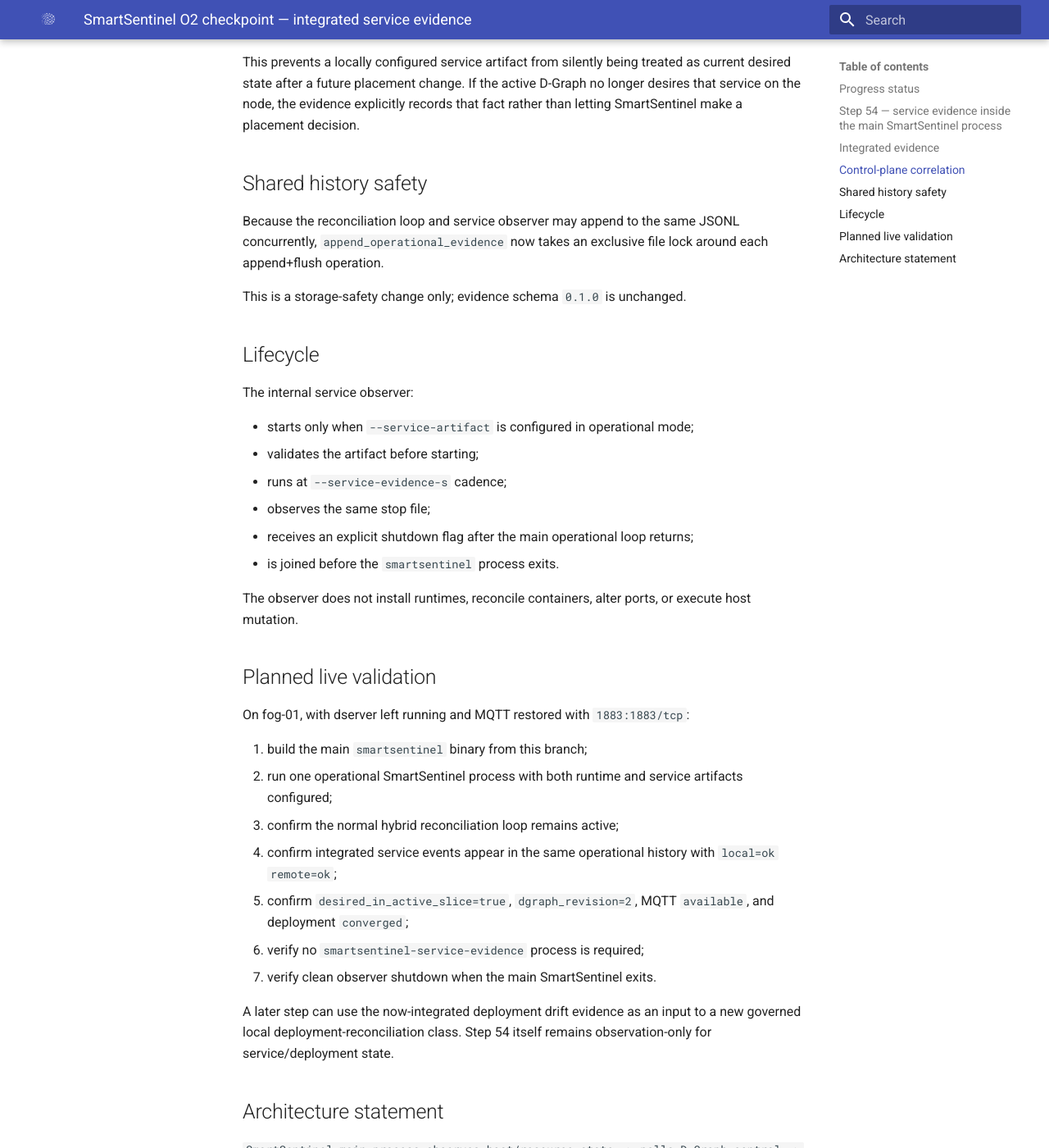
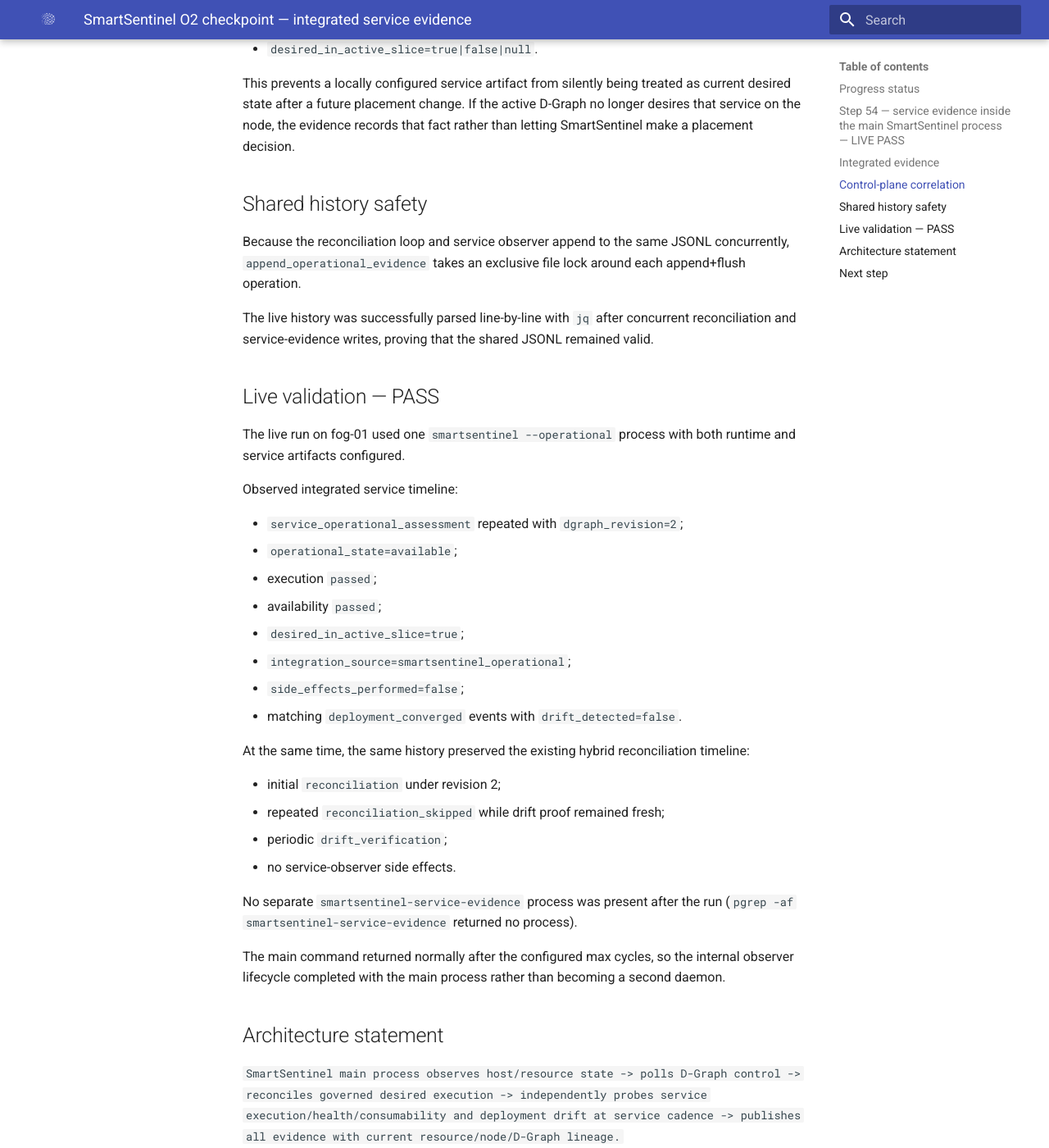
Before and after one commit to dnredson/datum, an MkDocs documentation site: the page built from documentation/checkpoints/SMARTSENTINEL_PROGRESS_2026-09-04_O2_INTEGRATED_SERVICE_EVIDENCE.md, in a window 1280 px wide and 1400 px high, scrolled down 1856 px. Shown: the whole window at 82% size. Built offline with MkDocs 1.6.1 and Material for MkDocs 9.7.7, drawn with Linux system fonts in a browser that asks for light colours; some of the changed text lies outside the part shown.

Commit message:
Close step 54 integrated service evidence live validation

```diff
--- a/documentation/checkpoints/SMARTSENTINEL_PROGRESS_2026-09-04_O2_INTEGRATED_SERVICE_EVIDENCE.md
+++ b/documentation/checkpoints/SMARTSENTINEL_PROGRESS_2026-09-04_O2_INTEGRATED_SERVICE_EVIDENCE.md
@@ -11,15 +11,15 @@ Baseline main: `7c13e1f950d0f0d7507235ed50341655947750dc`
 - 51/100 — LIVE PASS.
 - 52/100 — LIVE PASS.
 - 53/100 — LIVE PASS.
-- 54/100 — IMPLEMENTED, pending compile/live validation.
+- 54/100 — LIVE PASS.
 
-The validated 53/100 baseline is on `main`. Step 54 is isolated in this branch.
+Step 54 is closed after build and live validation on fog-01 with one operational SmartSentinel process.
 
-## Step 54 — service evidence inside the main SmartSentinel process
+## Step 54 — service evidence inside the main SmartSentinel process — LIVE PASS
 
 Step 54 removes the need to run `smartsentinel-service-evidence` as a second process during normal operation.
 
-The main `smartsentinel --operational` binary now accepts:
+The main `smartsentinel --operational` binary accepts:
 
 - `--service-artifact <path>`;
 - `--service-evidence-s <seconds>` with default 15 seconds.
@@ -44,55 +44,58 @@ All integrated service evidence remains observational and sets `side_effects_per
 
 Before each service assessment the observer resolves the current resource binding with the existing fail-closed bootstrap path and, when bound, fetches the active operational D-Graph slice.
 
-The evidence envelope therefore carries, when available:
+The evidence envelope carries, when available:
 
 - `resource_id`;
 - current `node_id`;
 - current `dgraph_id`;
 - current `dgraph_revision`.
 
-The payload also includes:
+The payload includes:
 
 - `integration_source=smartsentinel_operational`;
 - `desired_in_active_slice=true|false|null`.
 
-This prevents a locally configured service artifact from silently being treated as current desired state after a future placement change. If the active D-Graph no longer desires that service on the node, the evidence explicitly records that fact rather than letting SmartSentinel make a placement decision.
+This prevents a locally configured service artifact from silently being treated as current desired state after a future placement change. If the active D-Graph no longer desires that service on the node, the evidence records that fact rather than letting SmartSentinel make a placement decision.
 
 ## Shared history safety
 
-Because the reconciliation loop and service observer may append to the same JSONL concurrently, `append_operational_evidence` now takes an exclusive file lock around each append+flush operation.
+Because the reconciliation loop and service observer append to the same JSONL concurrently, `append_operational_evidence` takes an exclusive file lock around each append+flush operation.
 
-This is a storage-safety change only; evidence schema `0.1.0` is unchanged.
+The live history was successfully parsed line-by-line with `jq` after concurrent reconciliation and service-evidence writes, proving that the shared JSONL remained valid.
 
-## Lifecycle
+## Live validation — PASS
 
-The internal service observer:
+The live run on fog-01 used one `smartsentinel --operational` process with both runtime and service artifacts configured.
 
-- starts only when `--service-artifact` is configured in operational mode;
-- validates the artifact before starting;
-- runs at `--service-evidence-s` cadence;
-- observes the same stop file;
-- receives an explicit shutdown flag after the main operational loop returns;
-- is joined before the `smartsentinel` process exits.
+Observed integrated service timeline:
 
-The observer does not install runtimes, reconcile containers, alter ports, or execute host mutation.
+- `service_operational_assessment` repeated with `dgraph_revision=2`;
+- `operational_state=available`;
+- execution `passed`;
+- availability `passed`;
+- `desired_in_active_slice=true`;
+- `integration_source=smartsentinel_operational`;
+- `side_effects_performed=false`;
+- matching `deployment_converged` events with `drift_detected=false`.
 
-## Planned live validation
+At the same time, the same history preserved the existing hybrid reconciliation timeline:
 
-On fog-01, with dserver left running and MQTT restored with `1883:1883/tcp`:
+- initial `reconciliation` under revision 2;
+- repeated `reconciliation_skipped` while drift proof remained fresh;
+- periodic `drift_verification`;
+- no service-observer side effects.
 
-1. build the main `smartsentinel` binary from this branch;
-2. run one operational SmartSentinel process with both runtime and service artifacts configured;
-3. confirm the normal hybrid reconciliation loop remains active;
-4. confirm integrated service events appear in the same operational history with `local=ok remote=ok`;
-5. confirm `desired_in_active_slice=true`, `dgraph_revision=2`, MQTT `available`, and deployment `converged`;
-6. verify no `smartsentinel-service-evidence` process is required;
-7. verify clean observer shutdown when the main SmartSentinel exits.
+No separate `smartsentinel-service-evidence` process was present after the run (`pgrep -af smartsentinel-service-evidence` returned no process).
 
-A later step can use the now-integrated deployment drift evidence as an input to a new governed local deployment-reconciliation class. Step 54 itself remains observation-only for service/deployment state.
+The main command returned normally after the configured max cycles, so the internal observer lifecycle completed with the main process rather than becoming a second daemon.
 
 ## Architecture statement
 
 `SmartSentinel main process observes host/resource state -> polls D-Graph control -> reconciles governed desired execution -> independently probes service execution/health/consumability and deployment drift at service cadence -> publishes all evidence with current resource/node/D-Graph lineage.`
 
 D-Graph remains the desired-state source, dserver remains governance/control plane, and external AI remains responsible for placement/reasoning decisions. DATUM remains the conceptual framework and does not execute host actions.
+
+## Next step
+
+55/100 introduces governed local deployment-drift reconciliation using the trusted service artifact. It must remain strictly gated by current D-Graph desire, current-revision authorization, local execution policy, and explicit `--execute`; it must not make placement decisions.
```
Also changed, not shown: other parts of documentation/checkpoints/SMARTSENTINEL_PROGRESS_2026-09-04_O2_INTEGRATED_SERVICE_EVIDENCE.md (+1 -1 lines).
